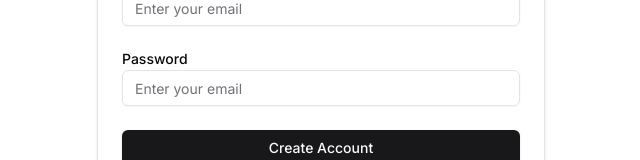
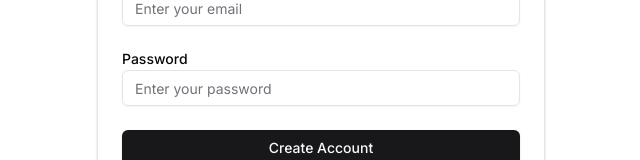
Before and after one commit to codebymedu/reputable, a Next.js app: page /signup in a window 1280 px wide. Shown: the part 359-519 px from the top of the page, without its empty margins (319-959 px from the left). Built offline with nearby package versions, Linux system fonts and the light colour scheme.

Commit message:
feat: signup and email confirmation

```diff
--- a/package.json
+++ b/package.json
@@ -76,6 +76,7 @@
     "react": "^18",
     "react-colorful": "^5.6.1",
     "react-dom": "^18",
+    "react-hook-form": "^7.52.0",
     "react-hot-toast": "^2.1.1",
     "resend": "^3.3.0",
     "tailwind-merge": "^2.3.0",
@@ -84,7 +85,8 @@
     "tippy.js": "^6.3.7",
     "typescript": "5.1.6",
     "uuid": "^9.0.1",
-    "y-prosemirror": "^1.2.3"
+    "y-prosemirror": "^1.2.3",
+    "zod": "^3.23.8"
   },
   "devDependencies": {
     "@types/node": "^20",
--- /dev/null
+++ b/src/actions/auth/signUpActions.ts
@@ -0,0 +1,42 @@
+"use server";
+
+import { createClient } from "@reputable/lib/supabase/server";
+import { UserCredentialsSchema } from "@reputable/schema/authSchema";
+
+export const createUser = async (
+  _: unknown,
+  formData: FormData
+): Promise<{
+  status: null | "success" | "error";
+  errors?: {
+    email?: string[] | undefined;
+    password?: string[] | undefined;
+    general?: string[];
+  };
+}> => {
+  const validatedFields = UserCredentialsSchema.safeParse({
+    email: formData.get("email"),
+    password: formData.get("password"),
+  });
+
+  if (validatedFields.error) {
+    return {
+      status: "error",
+      errors: validatedFields.error.flatten().fieldErrors,
+    };
+  }
+
+  const supabase = createClient();
+
+  const { error } = await supabase.auth.signUp(validatedFields.data);
+
+  console.log({ error });
+
+  if (error) {
+    return { status: "error", errors: { general: [error.message] } };
+  }
+
+  // create user
+
+  return { status: "success" };
+};
--- a/src/components/auth/signUpForm/components/signUpConfirmMailForm.tsx
+++ b/src/components/auth/signUpForm/components/signUpConfirmMailForm.tsx
@@ -12,11 +12,15 @@ import {
   InputOTPSlot,
 } from "@reputable/components/ui/input-otp";
 
-export const SignUpConfirmMailForm = () => {
+type SignUpConfirmMailFormProps = { handleNextStep: () => void };
+
+export const SignUpConfirmMailForm = ({
+  handleNextStep,
+}: SignUpConfirmMailFormProps) => {
   // TODO: this must be authorized
 
   return (
-    <form action={() => console.log("confirm mail")}>
+    <form action={() => handleNextStep()}>
       <CardHeader className="space-y-1 text-center">
         <CardTitle className="text-2xl">Confirm your email</CardTitle>
 
@@ -26,8 +30,8 @@ export const SignUpConfirmMailForm = () => {
         </CardDescription>
       </CardHeader>
 
-      <CardContent>
-        <div>
+      <CardContent className="">
+        <div className="">
           <Label htmlFor="code">Confirmation Code</Label>
 
           <InputOTP maxLength={6} pattern="^[0-9]+$" className="mt-2">
--- a/src/components/auth/signUpForm/components/signUpCredentialsForm.tsx
+++ b/src/components/auth/signUpForm/components/signUpCredentialsForm.tsx
@@ -7,10 +7,32 @@ import {
 import { Label } from "@reputable/components/ui/label";
 import { Input } from "@reputable/components/ui/input";
 import { Button } from "@reputable/components/ui/button";
+import { useFormState } from "react-dom";
+import { createUser } from "@reputable/actions/auth/signUpActions";
 
-export const SignUpCredentialsForm = () => {
+type SignUpCredentialsFormProps = { handleNextStep: () => void };
+
+export const SignUpCredentialsForm = ({
+  handleNextStep,
+}: SignUpCredentialsFormProps) => {
+  // --- STATE ---
+
+  const [formState, dispatchCreateUser] = useFormState(
+    (state: Awaited<ReturnType<typeof createUser>>, formState: FormData) =>
+      createUser(state, formState).then((updatedFormState) => {
+        if (updatedFormState.status === "success") {
+          handleNextStep();
+        }
+
+        return updatedFormState;
+      }),
+    { status: null }
+  );
+
+  // --- RENDER ---
+
   return (
-    <form action={() => console.log("ran")}>
+    <form action={dispatchCreateUser}>
       <CardHeader className="space-y-1 text-center">
         <CardTitle className="text-2xl">Create your account</CardTitle>
 
@@ -27,30 +49,42 @@ export const SignUpCredentialsForm = () => {
 
         <p className="text-center w-full my-4">or</p>
 
+        {formState?.errors?.general?.[0] && (
+          <p className="text-red-500 text-xs mt-1">
+            {formState?.errors?.general?.[0]}
+          </p>
+        )}
+
         <div className="space-y-5">
           <div>
             <Label htmlFor="email">Email</Label>
             <Input
               id="email"
               type="email"
+              name="email"
               placeholder="Enter your email"
               className="w-full"
+              errorMessage={formState.errors?.email?.[0]}
             />
           </div>
 
           <div>
-            <Label htmlFor="email">Password</Label>
+            <Label htmlFor="password">Password</Label>
 
             <Input
-              id="email"
-              type="email"
-              placeholder="Enter your email"
+              id="password"
+              type="password"
+              name="password"
+              placeholder="Enter your password"
               className="w-full"
+              errorMessage={formState.errors?.password?.[0]}
             />
           </div>
         </div>
 
-        <Button className="w-full mt-6">Create Account</Button>
+        <Button type="submit" className="w-full mt-6">
+          Create Account
+        </Button>
       </CardContent>
     </form>
   );
--- a/src/components/auth/signUpForm/components/signUpUserDetailsForm.tsx
+++ b/src/components/auth/signUpForm/components/signUpUserDetailsForm.tsx
@@ -21,7 +21,7 @@ export const SignUpUserDetailsForm = () => (
     </CardHeader>
 
     <CardContent className="space-y-4">
-      <div>
+      <div className="space-y-2">
         <Label htmlFor="name">What should we call you?</Label>
 
         <Input
@@ -32,7 +32,7 @@ export const SignUpUserDetailsForm = () => (
         />
       </div>
 
-      <div>
+      <div className="space-y-2">
         <Label htmlFor="portfolio" className="items-center flex gap-2 mb-1">
           What should your page URL be?{" "}
           <Tooltip>
--- a/src/components/auth/signUpForm/signUpForm.tsx
+++ b/src/components/auth/signUpForm/signUpForm.tsx
@@ -17,8 +17,16 @@ export const SignUpForm = ({ isModal }: SignUpFormProps) => {
   // --- HELPERS ---
 
   const formStep = {
-    credentials: <SignUpCredentialsForm />,
-    confirmMail: <SignUpConfirmMailForm />,
+    credentials: (
+      <SignUpCredentialsForm
+        handleNextStep={() => setCurrentStep("confirmMail")}
+      />
+    ),
+    confirmMail: (
+      <SignUpConfirmMailForm
+        handleNextStep={() => setCurrentStep("userDetails")}
+      />
+    ),
     userDetails: <SignUpUserDetailsForm />,
   };
 
--- a/src/components/auth/signUpModal/signUpModal.tsx
+++ b/src/components/auth/signUpModal/signUpModal.tsx
@@ -15,7 +15,7 @@ export const SignUpModal = ({ trigger }: SignUpModalProps) => {
     <Dialog>
       <DialogTrigger>{trigger}</DialogTrigger>
 
-      <DialogContent className="p-0">
+      <DialogContent isFullScreen className=" p-0">
         <VisuallyHidden>
           <DialogTitle>Create your account</DialogTitle>
         </VisuallyHidden>
--- a/src/components/ui/input.tsx
+++ b/src/components/ui/input.tsx
@@ -1,25 +1,34 @@
-import * as React from "react"
+import * as React from "react";
 
-import { cn } from "@reputable/lib/utils"
+import { cn } from "@reputable/lib/utils";
 
 export interface InputProps
-  extends React.InputHTMLAttributes<HTMLInputElement> {}
+  extends React.InputHTMLAttributes<HTMLInputElement> {
+  errorMessage?: string;
+}
 
 const Input = React.forwardRef<HTMLInputElement, InputProps>(
-  ({ className, type, ...props }, ref) => {
+  ({ className, type, errorMessage, ...props }, ref) => {
     return (
+      <>
         <input
           type={type}
           className={cn(
             "flex h-9 w-full rounded-md border border-input bg-transparent px-3 py-1 text-sm shadow-sm transition-colors file:border-0 file:bg-transparent file:text-sm file:font-medium placeholder:text-muted-foreground focus-visible:outline-none focus-visible:ring-1 focus-visible:ring-ring disabled:cursor-not-allowed disabled:opacity-50",
+            { "border-red-500": !!errorMessage },
             className
           )}
           ref={ref}
           {...props}
         />
-    )
+
+        {errorMessage && (
+          <p className="text-red-500 text-xs mt-1">{errorMessage}</p>
+        )}
+      </>
+    );
   }
-)
-Input.displayName = "Input"
+);
+Input.displayName = "Input";
 
-export { Input }
+export { Input };
--- /dev/null
+++ b/src/schema/authSchema.ts
@@ -0,0 +1,11 @@
+import { z } from "zod";
+
+export const UserCredentialsSchema = z.object({
+  email: z
+    .string({ message: "Email is required" })
+    .email("A valid email is required!"),
+  password: z
+    .string({ message: "Password is required" })
+    .min(8, "A password longer than 8 characters is required!")
+    .max(124, "A password shorter than 124 characters is required!"),
+});
```
Also changed, not shown: src/components/ui/dialog.tsx (+32 -25 lines), 1 other file (tests, documents, lock files or other folders). Lines whose indentation alone changed are shown as unchanged.
